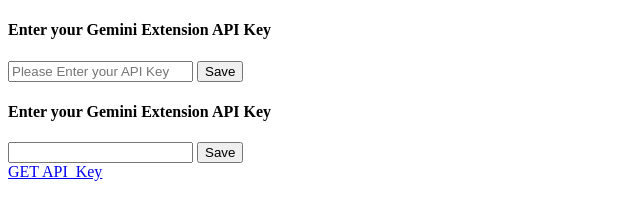
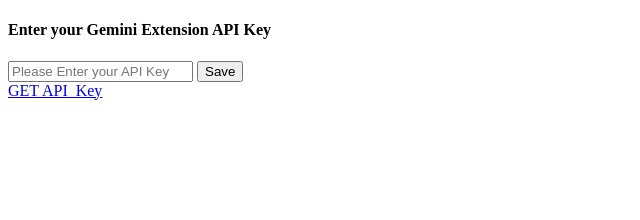
Before and after one commit to NotVishesh/geminiExtention, a browser extension: page extention/index.html in a window 1280 px wide. Shown: the whole page, without its empty margins (0-640 px from the left). Drawn offline with Linux system fonts and the light colour scheme.

Commit message:
Final Commit

```diff
--- a/extention/index.html
+++ b/extention/index.html
@@ -11,10 +11,7 @@
   <input type="text" id="apiKeyInput" placeholder="Please Enter your API Key">
   <button id="saveButton" >Save</button>
   <br>
-  <H4>Enter your Gemini Extension API Key</H4>
-  <input type="text" id="apiKeyInput">
-  <button id="saveButton">Save</button>
-  <br>
+
   <a href="https://aistudio.google.com/app/apikey">GET API_Key</a>
 </body>
 </html>
```
Also changed, not shown: extention/icon128.png (added), extention/icon16.png (added), extention/icon32.png (added), extention/icon48.png (added), extention/manifest.json.
